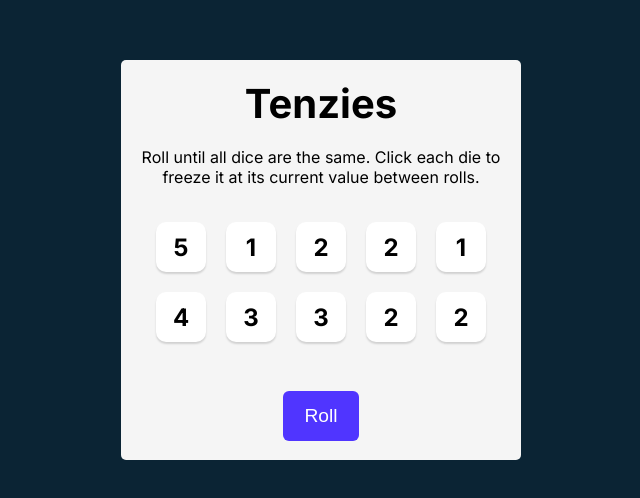
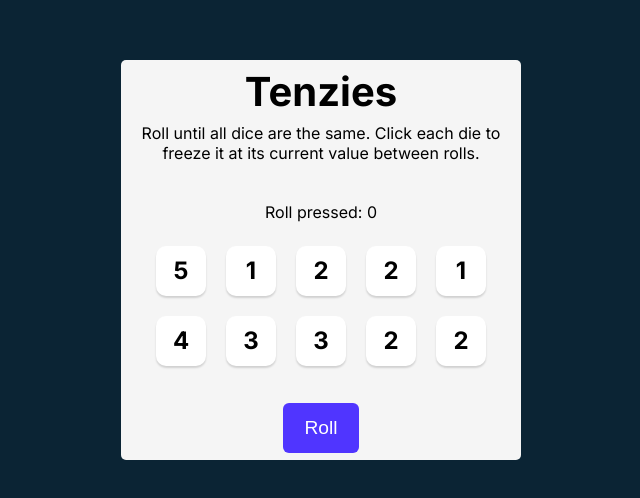
Before and after one commit to matejmilankov/TenziesGame, a React (Vite) app: page / in a window 1280 px wide. Shown: the part 140-638 px from the top of the page, without its empty margins (319-959 px from the left). Built offline with nearby package versions, Linux system fonts and the light colour scheme.

Commit message:
Add counter for roll button

```diff
--- a/src/App.jsx
+++ b/src/App.jsx
@@ -7,6 +7,7 @@ import ReactConfetti from 'react-confetti';
 function App() {
 
   const buttonElem = useRef(null);
+  const [rollCounter, setRollCounter] = useState(0);
 
   const generateAllNewDice = () => {
     const newDice = [];
@@ -30,11 +31,13 @@ function App() {
 
   const rollDice = () => {
     if (!gameWon) {
+      setRollCounter(prev => prev + 1);
       setDice(prevDice => prevDice.map(prevDie => {
         return prevDie.isHeld ? prevDie : { ...prevDie, value: Math.floor(Math.random() * 6) }
       }));
     } else {
       setDice(generateAllNewDice());
+      setRollCounter(0);
     }
   }
 
@@ -52,6 +55,8 @@ function App() {
 
         <h1 className="title">Tenzies</h1>
         <p className="instructions">Roll until all dice are the same. Click each die to freeze it at its current value between rolls.</p>
+
+        <p>Roll pressed: {rollCounter}</p>
 
         <div className='dice-container'>
           {dice.map(die => (
```
